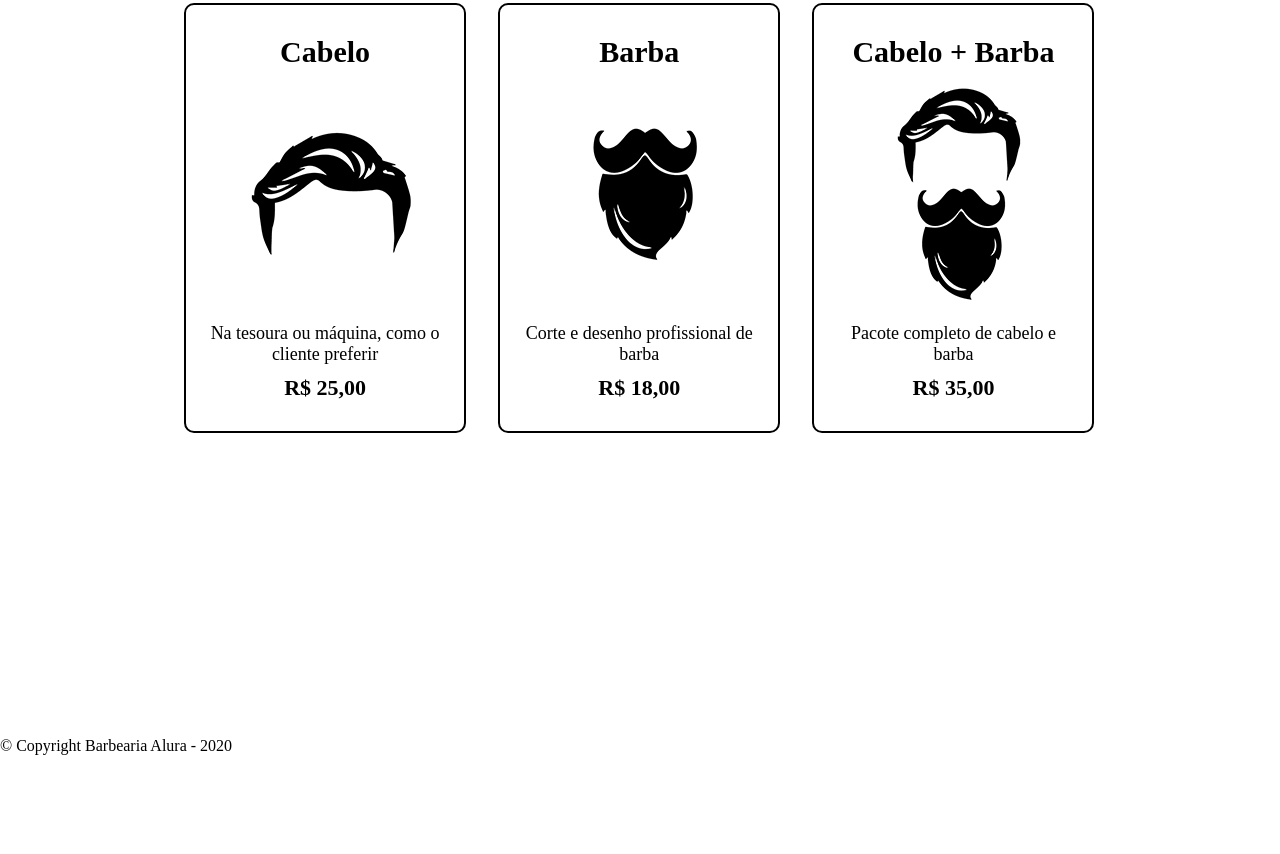
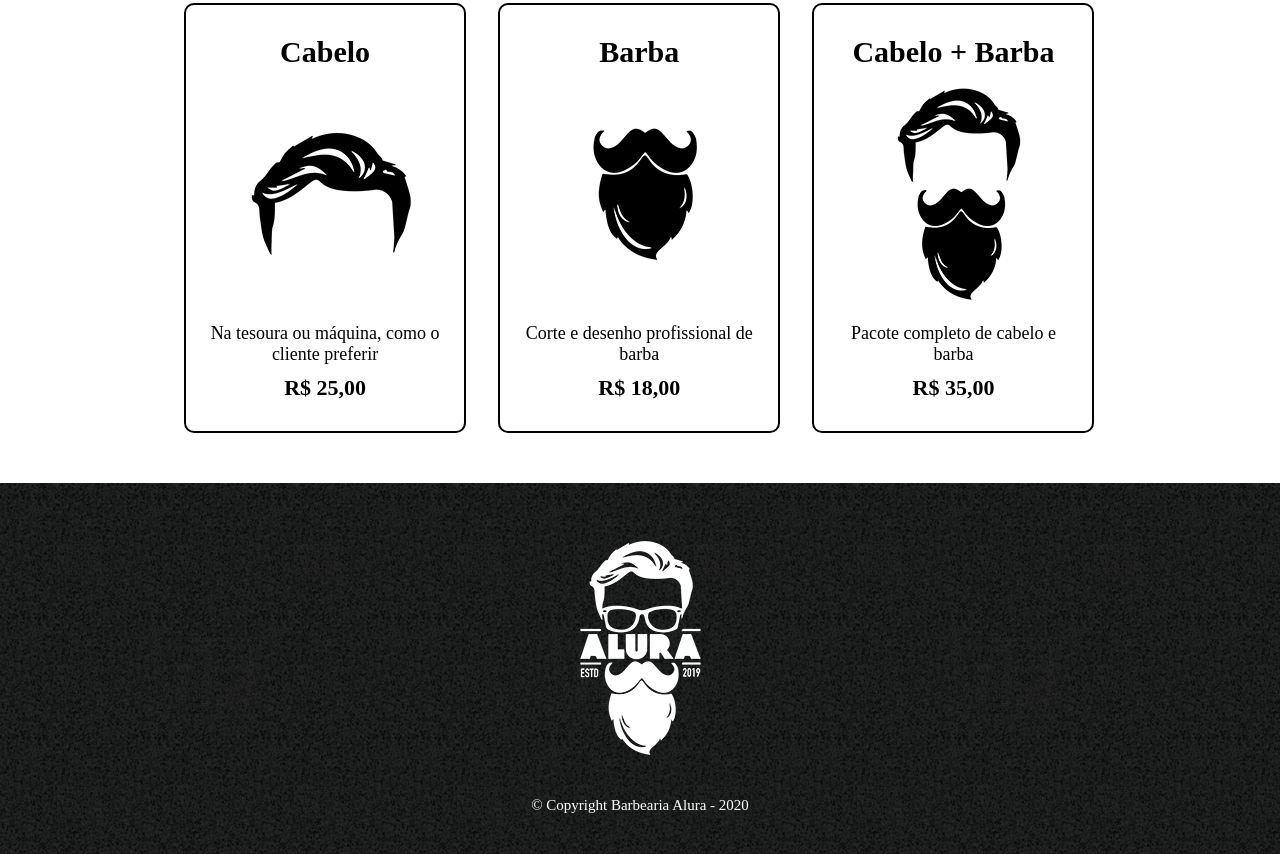
Before and after one commit to Henrique1818/AluraCursos, a plain HTML site: page CursoFrontEndII/produtos.html in a window 1280 px wide. Shown: the part 345-1199 px from the top of the page. Before the commit the page ends 1100 px from the top, so only its background shows below. Drawn offline with Linux system fonts and the light colour scheme.

Commit message:
Estilizando o footer da pagina produtos

```diff
--- a/CursoFrontEndII/styles/produtos.css
+++ b/CursoFrontEndII/styles/produtos.css
@@ -88,3 +88,15 @@ nav a:hover {
     font-weight: bold;
     margin-top: 10px;
 }
+
+footer {
+    text-align: center;
+    background: url("../assets/bg.jpg");
+    padding: 40px 0;
+}
+
+.copyright {
+    font-size: 15px;
+    color: #fff;
+    margin-top: 20px;
+}
```
